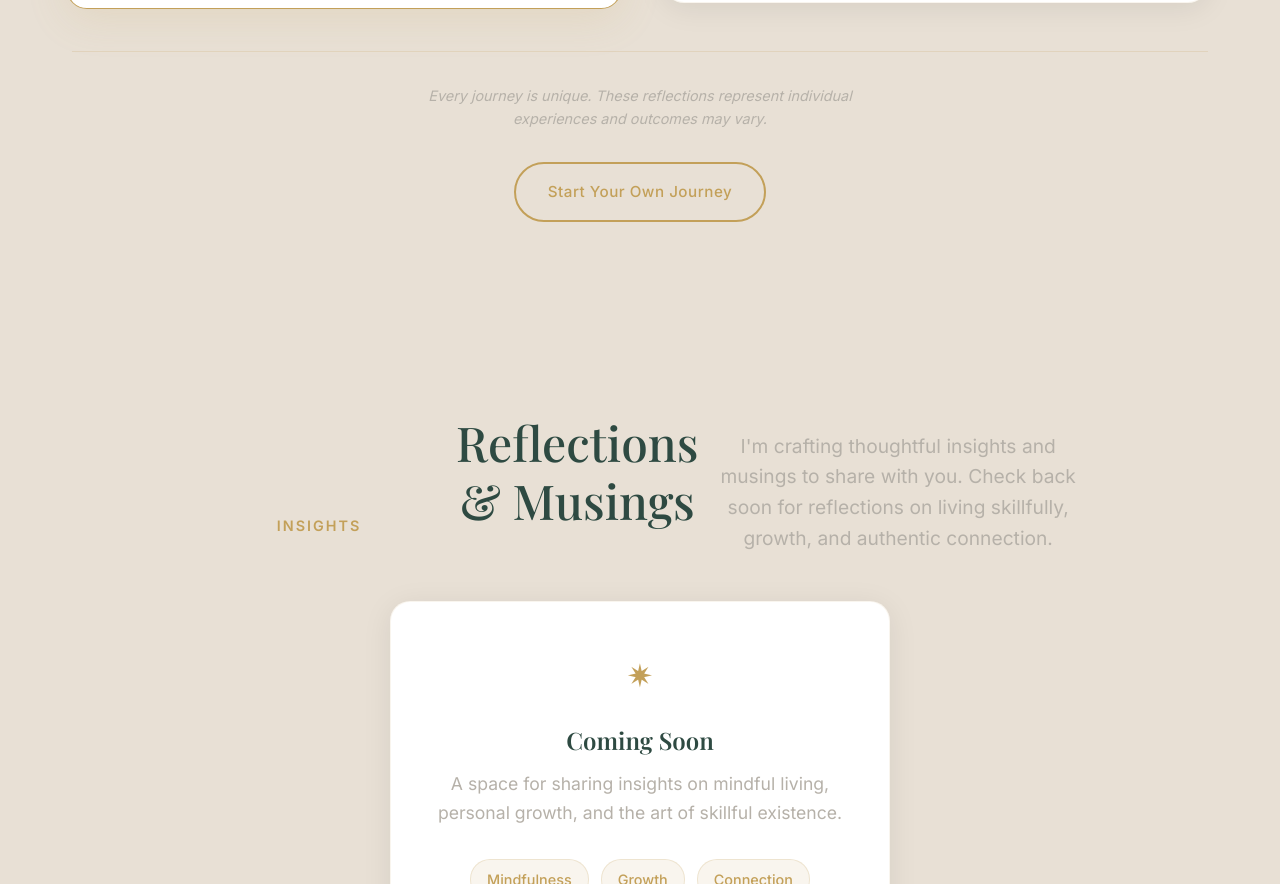
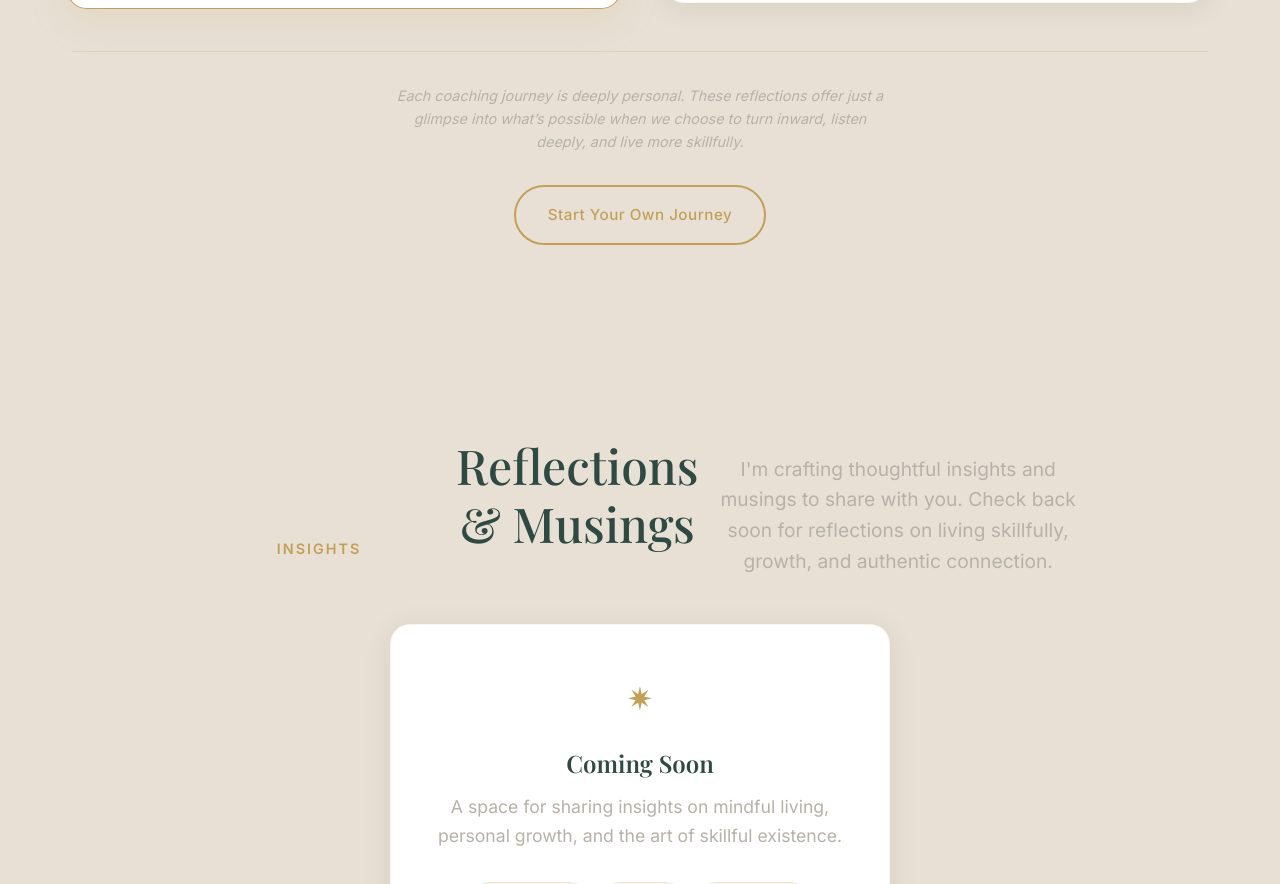
Before and after one commit to oodusany/livingskillfully, a plain HTML site: page index.html in a window 1280 px wide. Shown: the part 5149-6033 px from the top of the page. Drawn offline with nearby package versions, Linux system fonts and the light colour scheme; a web font is replaced by a local one.

Commit message:
Add testimonials

```diff
--- a/index.html
+++ b/index.html
@@ -452,7 +452,7 @@
                 </div>
 
                 <div class="testimonials-footer">
-                    <p class="testimonials-note">Every journey is unique. These reflections represent individual experiences and outcomes may vary.</p>
+                    <p class="testimonials-note">Each coaching journey is deeply personal. These reflections offer just a glimpse into what’s possible when we choose to turn inward, listen deeply, and live more skillfully.</p>
                     <div class="testimonials-cta">
                         <a href="#book-session" class="btn btn-outline">Start Your Own Journey</a>
                     </div>
```
